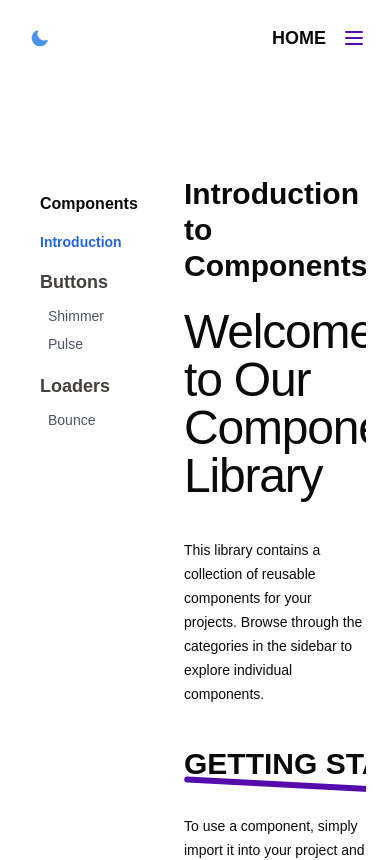
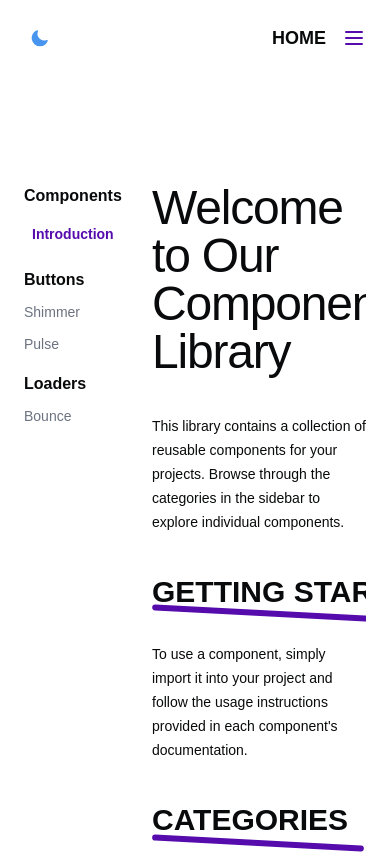
Before and after one commit to mxnan/dashboard-example, a Next.js app: page /components in a window 390 px wide. Shown: the top 860 px of the page. Built offline with nearby package versions, Linux system fonts and the light colour scheme; a web font is replaced by a local one.

Commit message:
:hammer: fixed responsiveness
:heavy_plus_sign:  fixed responsiveness for all screens over components and blogs , layouts .
:heavy_plus_sign:  added a borderbeam component for blogcards

```diff
--- a/src/app/(docs)/blogs/[slug]/page.tsx
+++ b/src/app/(docs)/blogs/[slug]/page.tsx
@@ -1,5 +1,4 @@
 import { getAllBlogs, getBlogBySlug } from "@/lib/blog-api";
-
 import { Button } from "@/components/ui/button";
 import Link from "next/link";
 import dynamic from "next/dynamic";
@@ -35,7 +34,7 @@ export default async function BlogPost({
   return (
     <section className="flex  justify-center relative min-h-screen">
       {/* Back button */}
-      <div className="w-[100px] hidden xl:block fixed top-36 left-8 2xl:left-24 self-start">
+      <div className="w-[100px] hidden xl:block fixed top-44 left-12 2xl:left-32 self-start">
         <Link href="/blogs">
           <Button className="flex items-center gap-2" variant={"destructive"}>
             <CircleArrowLeft className="w-5 h-5" />
@@ -81,7 +80,7 @@ export default async function BlogPost({
         {/* Mdx Content */}
         <article className="prose-sm max-w-full w-full mx-auto">
           <MDXContent source={post.content} />
-          <div className="flex justify-center lg:hidden py-4 border-custom border-t">
+          <div className="flex justify-start pt-12 mb-12 lg:hidden py-4 border-custom border-t">
             <Button variant={"destructive"}>
               <Link href="/blogs" className="flex items-center gap-2">
                 <CircleArrowLeft className="w-5 h-5" />
--- a/src/app/(docs)/components/[category]/[slug]/page.tsx
+++ b/src/app/(docs)/components/[category]/[slug]/page.tsx
@@ -34,7 +34,7 @@ export default function ComponentPage({
             ))}
           </div>
         </div>
-        <div className="max-w-3xl w-full px-2  prose-sm">
+        <div className="max-w-3xl w-full md:px-2 prose-sm">
           <MDXContent source={component.content} />
         </div>
       </div>
--- a/src/app/(docs)/components/layout.tsx
+++ b/src/app/(docs)/components/layout.tsx
@@ -11,10 +11,10 @@ export default function ComponentsLayout({
 }) {
   return (
     <div className="flex min-h-screen pt-20"> {/* Adjust pt-44 based on your top navbar height */}
-    <div className="fixed left-6 2xl:left-36 top-44 h-[70vh] bottom-0 md:w-64 overflow-y-auto">
+    <div className="fixed left-4 md:left-6 2xl:left-36 top-44 h-[70vh] bottom-0 md:w-64 overflow-y-auto">
       <ComponentSidebar />
     </div>
-    <div className="flex-1 ml-40 md:ml-64 overflow-y-auto">
+    <div className="flex-1 ml-32 sm:ml-40 md:ml-48 lg:ml-52 2xl:max-w-5xl 2xl:mx-auto overflow-y-auto">
       {children}
     </div>
   </div>
--- a/src/app/(docs)/components/page.tsx
+++ b/src/app/(docs)/components/page.tsx
@@ -1,15 +1,15 @@
 // app/components/page.tsx
-
 import MDXContent from "@/components/mdx/components";
 import { getComponentBySlug } from "@/lib/component-api";
 
 export default function ComponentsPage() {
-  const introComponent = getComponentBySlug('introduction');
+  const introComponent = getComponentBySlug("introduction");
 
   return (
-    <div className="max-w-4xl mx-auto prose-sm">
-      <h1 className="text-3xl font-bold mb-6">{introComponent.title}</h1>
-      <MDXContent source={introComponent.content} />
+    <div className="max-w-4xl mx-auto ">
+      <article className="prose-sm">
+        <MDXContent source={introComponent.content} />
+      </article>
     </div>
   );
 }
--- a/src/app/layout.tsx
+++ b/src/app/layout.tsx
@@ -36,7 +36,7 @@ export default function RootLayout({
   children: React.ReactNode;
 }>) {
   return (
-    <html lang="en" suppressHydrationWarning>
+    <html lang="en" className="scroll-smooth" suppressHydrationWarning>
       <body
         className={cn(
           "relative w-full font-body",
--- a/src/components/blog-card.tsx
+++ b/src/components/blog-card.tsx
@@ -1,6 +1,7 @@
 import Link from "next/link";
 import { BlogPost } from "@/lib/blog-api";
 import { getFormattedDate } from "@/lib/utils";
+import { BorderBeam } from "./magicui/border-beam";
 
 interface BlogCardProps {
   post: BlogPost;
@@ -8,7 +9,8 @@ interface BlogCardProps {
 
 export function BlogCard({ post }: BlogCardProps) {
   return (
-    <div className="w-full max-w-sm border-stone-200 dark:border-stone-800 border h-auto shadow-xl rounded-lg overflow-hidden">
+    <div className="w-full relative max-w-sm border-stone-200 dark:border-stone-800 border h-auto shadow-xl rounded-lg overflow-hidden">
+       <BorderBeam />
       <Link href={`/blogs/${post.slug}`} className="block h-full group/card">
         <div className="p-4 flex flex-col h-full">
           <h2 className="text-xl font-bold  mb-2 line-clamp-2">{post.title}</h2>
--- /dev/null
+++ b/src/components/magicui/border-beam.tsx
@@ -0,0 +1,49 @@
+import { cn } from "@/lib/utils";
+
+interface BorderBeamProps {
+  className?: string;
+  size?: number;
+  duration?: number;
+  borderWidth?: number;
+  anchor?: number;
+  colorFrom?: string;
+  colorTo?: string;
+  delay?: number;
+}
+
+export const BorderBeam = ({
+  className,
+  size = 200,
+  duration = 15,
+  anchor = 90,
+  borderWidth = 1.5,
+  colorFrom = "#ffaa40",
+  colorTo = "#9c40ff",
+  delay = 0,
+}: BorderBeamProps) => {
+  return (
+    <div
+      style={
+        {
+          "--size": size,
+          "--duration": duration,
+          "--anchor": anchor,
+          "--border-width": borderWidth,
+          "--color-from": colorFrom,
+          "--color-to": colorTo,
+          "--delay": `-${delay}s`,
+        } as React.CSSProperties
+      }
+      className={cn(
+        "pointer-events-none absolute inset-0 rounded-[inherit] [border:calc(var(--border-width)*1px)_solid_transparent]",
+
+        // mask styles
+        "![mask-clip:padding-box,border-box] ![mask-composite:intersect] [mask:linear-gradient(transparent,transparent),linear-gradient(white,white)]",
+
+        // pseudo styles
+        "after:absolute after:aspect-square after:w-[calc(var(--size)*1px)] after:animate-border-beam after:[animation-delay:var(--delay)] after:[background:linear-gradient(to_left,var(--color-from),var(--color-to),transparent)] after:[offset-anchor:calc(var(--anchor)*1%)_50%] after:[offset-path:rect(0_auto_auto_0_round_calc(var(--size)*1px))]",
+        className,
+      )}
+    />
+  );
+};
--- a/src/components/magicui/scroll-based-velocity.tsx
+++ b/src/components/magicui/scroll-based-velocity.tsx
@@ -14,7 +14,7 @@ import {
 import { cn } from "@/lib/utils";
 
 interface VelocityScrollProps {
-  text: string;
+  text: string | any;
   default_velocity?: number;
   className?: string;
 }
--- a/src/components/nav/component-sidebar.tsx
+++ b/src/components/nav/component-sidebar.tsx
@@ -63,8 +63,7 @@ export const DesktopSidebar = () => {
             }
           )}
         >
-          <p className="custom-underline w-min pb-2">Introduction</p>{" "}
-          <ArrowDownCircle className="w-5 h-5" />
+          <p className="custom-underline w-min pb-2">Introduction</p>
         </Link>
         {sidebarItems.map((category) => (
           <div key={category.category} className="mb-4">
@@ -99,30 +98,38 @@ export const MobileSidebar = () => {
   const pathname = usePathname();
   return (
     <nav className="h-full overflow-y-auto">
-      <div className="sticky top-0 p-4">
+      <div className="sticky top-0 p-2">
         <h2 className="text-base font-bold mb-4">Components</h2>
         <Link
           href="/components"
-          className={cn("hover:underline text-sm block mb-4", {
-            "text-blue-600 font-semibold": pathname === "/components",
-            "text-gray-600": pathname !== "/components",
-          })}
+          className={cn(
+            "flex justify-between w-full mb-4 hover:translate-x-2 transition-transform ease-in-out duration-300",
+            {
+              "text-plight dark:text-pdark font-semibold translate-x-2 transition-transform ease-in-out duration-300":
+                pathname === "/components",
+              "text-gray-500": pathname !== "/components",
+            }
+          )}
         >
-          Introduction
+          <p className="custom-underline text-sm w-min pb-2">Introduction</p>
         </Link>
         {sidebarItems.map((category) => (
           <div key={category.category} className="mb-4">
-            <h3 className="text-lg text-stone-700 dark:text-stone-300 font-semibold mb-2">
+            <h3 className="text-base font-semibold mb-2">
               {category.category}
             </h3>
-            <ul className="ml-2">
+            <ul className="space-y-2 ">
               {category.items.map((item) => (
-                <li key={item.name} className="mb-1">
+                <li
+                  key={item.name}
+                  className="mb-1 hover:translate-x-2 transition-transform ease-in-out duration-300"
+                >
                   <Link
                     href={item.href}
-                    className={cn("hover:underline text-sm", {
-                      "text-blue-600 font-semibold": pathname === item.href,
-                      "text-gray-600": pathname !== item.href,
+                    className={cn("custom-underline text-sm w-max pb-2 ", {
+                      "text-plight dark:text-pdark font-semibold ":
+                        pathname === item.href,
+                      "text-gray-500": pathname !== item.href,
                     })}
                   >
                     {item.name}
--- a/src/content/components/introduction.mdx
+++ b/src/content/components/introduction.mdx
@@ -18,8 +18,7 @@ To use a component, simply import it into your project and follow the usage inst
 
 Our components are organized into the following categories:
 
-[Buttons](/components/buttons)
 
-- ... (list other categories)
+
 
 Happy coding!
--- a/tailwind.config.ts
+++ b/tailwind.config.ts
@@ -18,12 +18,24 @@ const config: Config = {
       },
     },
     extend: {
+      //for border-beam animations
+      animation: {
+        "border-beam": "border-beam calc(var(--duration)*1s) infinite linear",
+      },
+      keyframes: {
+        "border-beam": {
+          "100%": {
+            "offset-distance": "100%",
+          },
+        },
+      },
+      //for border-beam animations
       screens: {
         sm: "500px",
       },
       fontFamily: {
         body: ["var(--font-body)"],
-        title: ["var(--font-title)" ],
+        title: ["var(--font-title)"],
       },
       colors: {
         black: "#090A0B",
```
